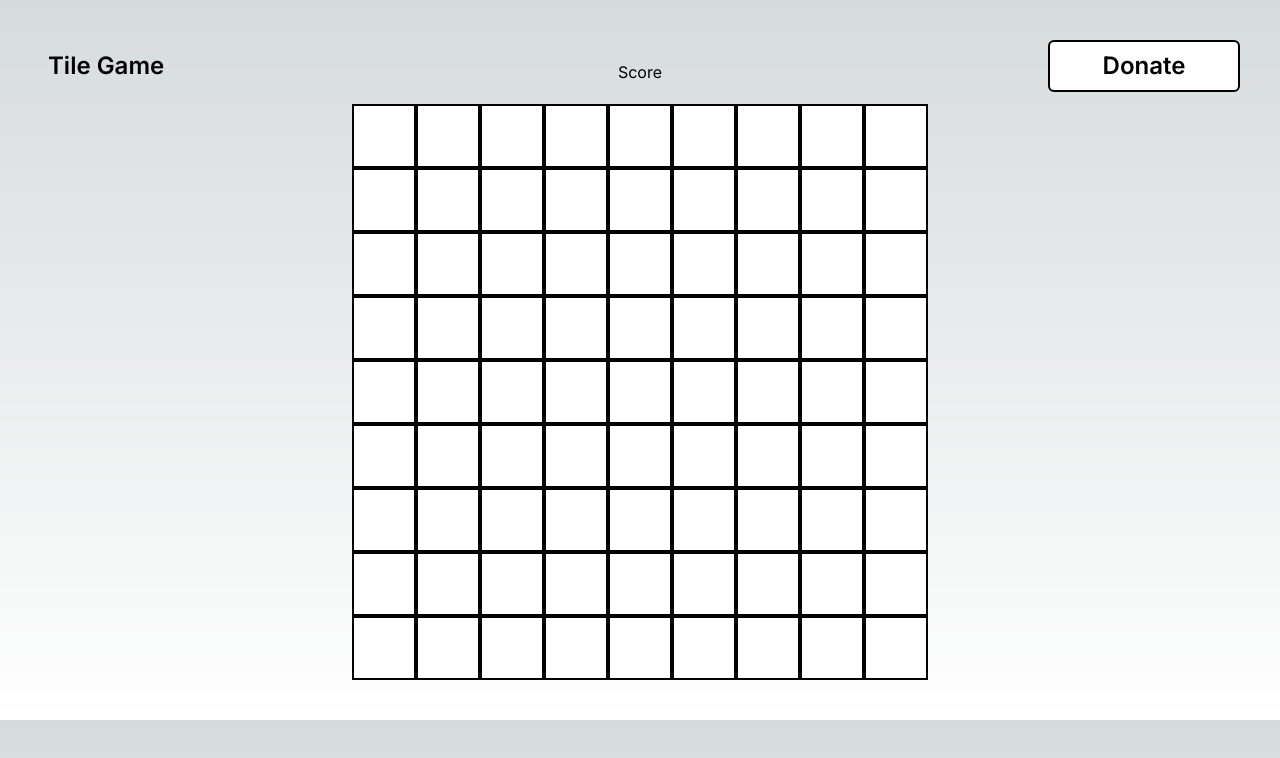
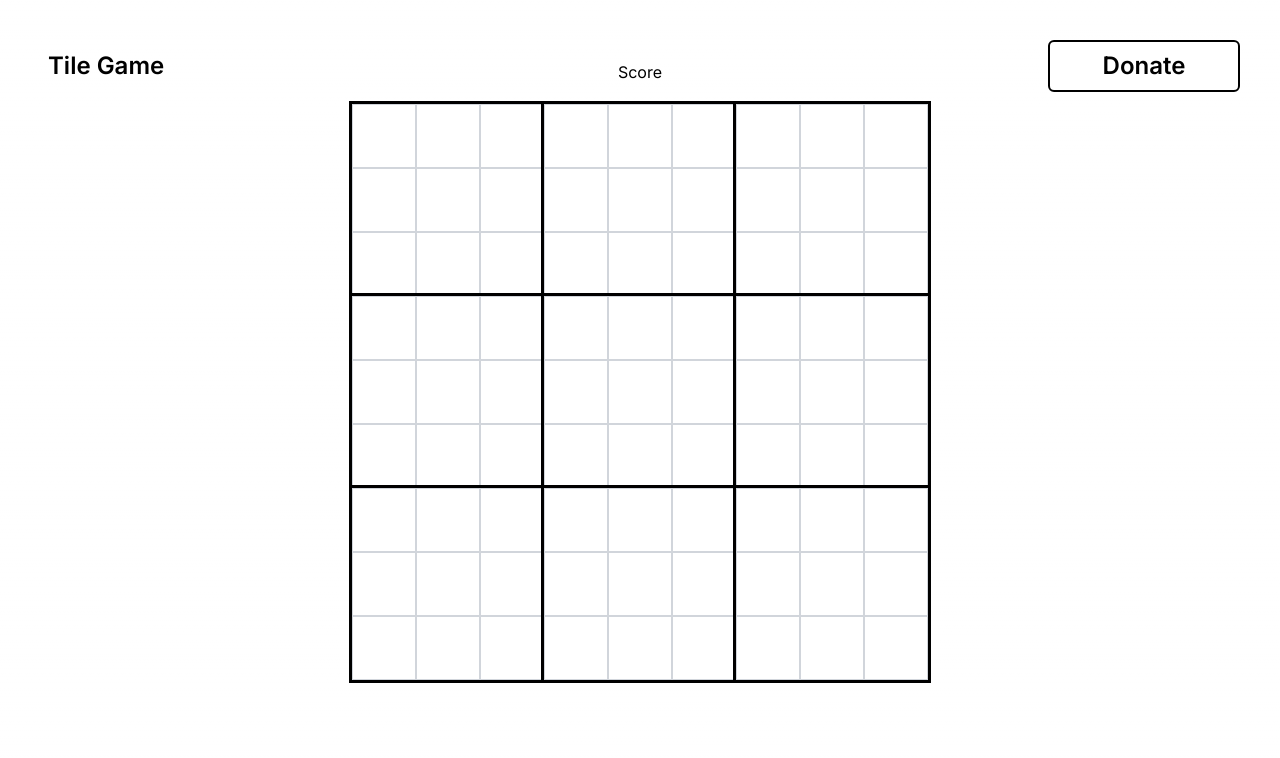
Before and after one commit to jancharatan/tile-game, a Next.js app: page / in a window 1280 px wide. Shown: the top 758 px of the page. Built offline with nearby package versions, Linux system fonts and the light colour scheme.

Commit message:
Made grid look nice.

```diff
--- a/src/app/globals.css
+++ b/src/app/globals.css
@@ -16,6 +16,14 @@
     }
 }
 
+@media (prefers-color-scheme: light) {
+    :root {
+        --foreground-rgb: 0, 0, 0;
+        --background-start-rgb: 255, 255, 255;
+        --background-end-rgb: 255, 255, 255;
+    }
+}
+
 body {
     color: rgb(var(--foreground-rgb));
     background: linear-gradient(
--- a/src/components/Quadrant.tsx
+++ b/src/components/Quadrant.tsx
@@ -6,7 +6,7 @@ const Quadrant: FunctionComponent<{ quadrantState: TileState[][] }> = ({
     quadrantState,
 }) => {
     return (
-        <div className="flex flex-col">
+        <div className="flex flex-col outline outline-black relative">
             <div className="flex">
                 <Tile tileState={quadrantState[0][0]} />
                 <Tile tileState={quadrantState[0][0]} />
--- a/src/components/Tile.tsx
+++ b/src/components/Tile.tsx
@@ -4,7 +4,7 @@ import { FunctionComponent } from "react";
 const Tile: FunctionComponent<{ tileState: TileState }> = ({ tileState }) => {
     return (
         <div
-            className={`relative w-16 h-16 border-2 border-black
+            className={`relative w-16 h-16 border-collapse border border-gray-300
             ${tileState === TileState.Empty && `bg-white`}
             ${tileState === TileState.Occupied && `bg-black`}
             ${tileState === TileState.Hover && `bg-gray-300`}`}
```
Lines whose indentation alone changed are shown as unchanged.
